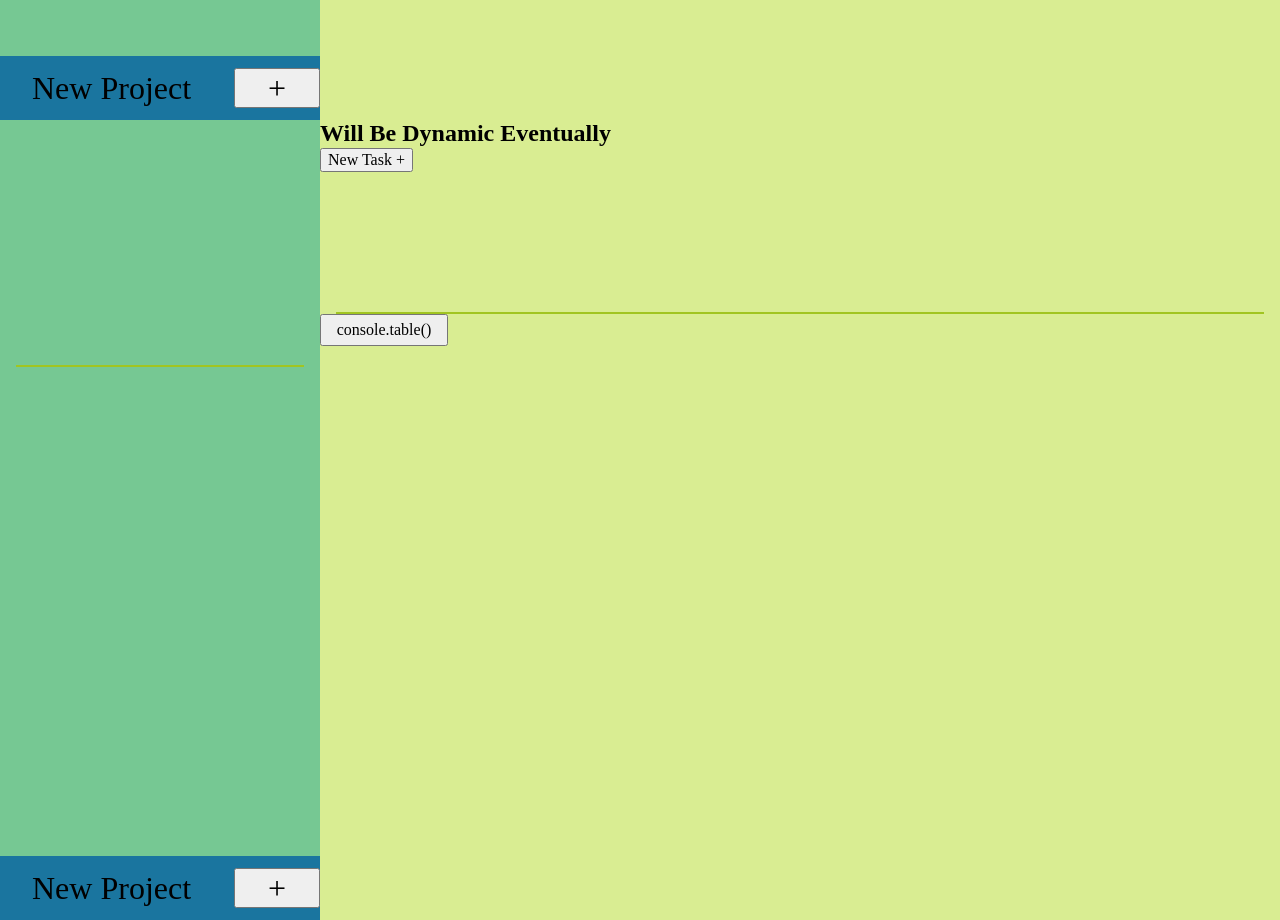
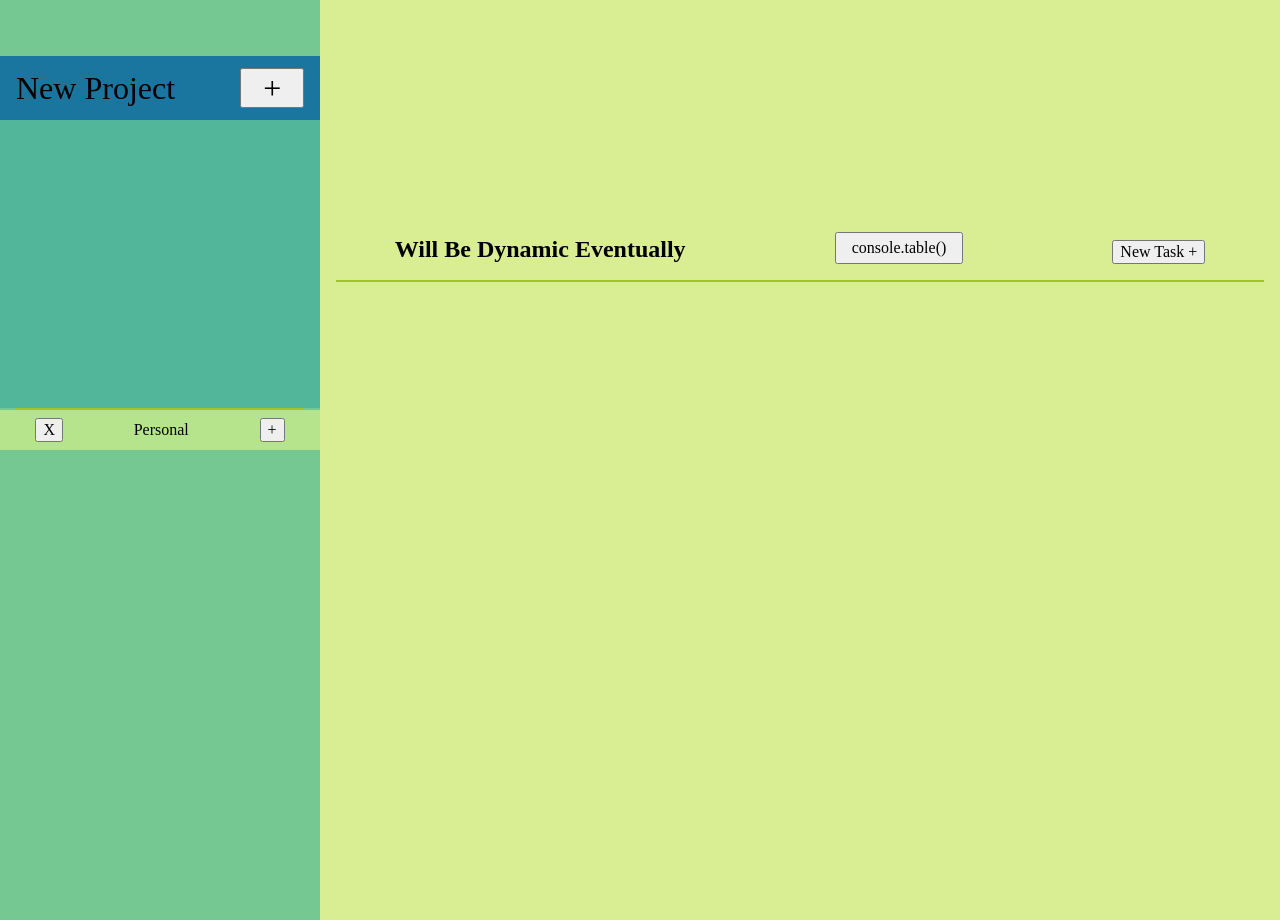
Before and after one commit to RyanMcEntire/todo-list, a website built with webpack: page temp.html in a window 1280 px wide. Shown: the part 680-1600 px from the top of the page. Built offline with nearby package versions, Linux system fonts and the light colour scheme.

Commit message:
add function to draw project cards on the sidebar

```diff
--- a/src/dom/eventListeners.js
+++ b/src/controllers/eventListeners.js
@@ -1,17 +1,20 @@
-import { makeProjectForm, makeTaskForm } from './formElements';
+import { makeProjectForm, makeTaskForm } from '../dom/formElements';
 import Storage from '../model/storage';
-
+import makeProjectCard from '../dom/dynamicElements';
 
 function appendElement(parent, element) {
   const parentElement = document.getElementById(parent);
   parentElement.appendChild(element);
 }
 
+
+
+
 const consoleTableStorage = () => {
-  return console.table(Storage.getManager().getAllProjects());
+  console.table(Storage.getManager().getAllProjects());
 };
 
-const processClick = (e) => {
+const processStaticClick = (e) => {
   const eventID = e.target.id;
   const actions = {
     callNewProjectModal: () => appendElement('content', makeProjectForm()),
@@ -23,4 +26,12 @@ const processClick = (e) => {
   }
 };
 
-export default processClick
+
+const doTheThing = () => {
+  const newProj = makeProjectCard('Personal');
+  appendElement('projectDisplayArea', newProj)
+}
+
+
+
+export { processStaticClick as processClick, doTheThing }
--- a/src/dom/dynamicElements.js
+++ b/src/dom/dynamicElements.js
@@ -0,0 +1,38 @@
+import Element from '../model/elementMaker';
+
+function makeProjectCard(projectName) {
+  return new Element('div')
+    .addAttributes({
+      class: 'projectCard',
+      'data-projectCard': projectName,
+    })
+    .addChild(
+      new Element('button')
+        .addAttributes({
+          class: 'deleteProjectButton',
+          'data-projectDelete': projectName,
+        })
+        .addText('X')
+    )
+    .addChild(
+      new Element('div')
+        .addAttributes({
+          class: 'projectName',
+          'data-projectName': projectName,
+        })
+        .addText(projectName)
+    )
+
+    .addChild(
+      new Element('button')
+        .addAttributes({
+          class: 'deleteProject',
+          'data-projectNewTask': projectName,
+        })
+        .addText('+')
+    )
+
+    .build();
+}
+
+export default makeProjectCard;
--- a/src/dom/staticElements.js
+++ b/src/dom/staticElements.js
@@ -1,4 +1,4 @@
-import processClick from './eventListeners';
+import { processClick, doTheThing } from '../controllers/eventListeners';
 import Element from '../model/elementMaker';
 
 function makeHeader() {
@@ -60,6 +60,15 @@ function makeContent() {
             .addChild(
               new Element('button')
                 .addAttributes({
+                  class: 'consoleTable',
+                  id: 'consoleTable',
+                })
+                .addText('console.table()')
+                .addEventListener('click', (e) => processClick(e))
+            )
+            .addChild(
+              new Element('button')
+                .addAttributes({
                   class: 'newTask',
                   id: 'newTask',
                 })
@@ -67,38 +76,29 @@ function makeContent() {
                 .addEventListener('click', (e) => processClick(e))
             )
         )
-
-        .addChild(
-          new Element('div').addAttributes({
-            id: 'taskView',
-          })
-        )
         .addChild(
           new Element('div').addAttributes({
             class: 'borderDiv',
           })
         )
         .addChild(
-          new Element('div').addAttributes({
-            id: 'taskFormContainer',
-          })
-        )
-        .addChild(
-          new Element('button')
+          new Element('div')
             .addAttributes({
-              class: 'consoleTable',
-              id: 'consoleTable',
+              class: 'taskView',
+              id: 'taskView',
             })
-            .addText('console.table()')
-            .addEventListener('click', (e) => processClick(e))
+            .addChild(
+              new Element('div').addAttributes({
+                class: 'taskFormContainer',
+                id: 'taskFormContainer',
+              })
+            )
         )
     )
     .build();
 }
 
-const isValidElement = (element) => {
-  return element instanceof HTMLElement;
-};
+const isValidElement = (element) => element instanceof HTMLElement;
 
 const initializePage = () => {
   const elementTreeList = [makeHeader(), makeContent()];
@@ -110,6 +110,7 @@ const initializePage = () => {
       console.error(`Failed to append element: ${tree}`);
     }
   });
+  doTheThing();
 };
 
 export default initializePage;
--- a/src/index.js
+++ b/src/index.js
@@ -3,5 +3,3 @@ import 'normalize.css';
 import initializePage from './dom/staticElements';
 
 initializePage();
-// appendProjectForm();
-// appendTaskForm();
--- a/src/model/task.js
+++ b/src/model/task.js
@@ -22,4 +22,12 @@ export default class Task {
   getDateDue() {
     return this.due;
   }
+
+  setPriority(priority) {
+    this.priority = priority;
+  }
+
+  setCompleted(isComplete) {
+    this.completed = isComplete;
+  }
 }
--- a/src/style/style.less
+++ b/src/style/style.less
@@ -98,11 +98,17 @@ h2 {
   width: 20rem;
   min-height: 100vh;
   background-color: @green3;
-  justify-content: space-between;
+  justify-content:flex-start;
 }
 
 .sortManagerContainer {
   height: 12rem;
+}
+
+.sortInfoContainer {
+  height: 18rem;
+  background-color: @green2;
+
 }
 
 .header {
@@ -125,11 +131,17 @@ h2 {
   height: 4rem;
   align-items: center;
   justify-content: space-between;
+  position: fixed;
+  bottom: 0;
+  width:20rem;
   .callNewProjectModal {
-    padding: 0rem 2rem;
+    padding: 0rem 1.3rem;
+    margin-right: 1rem;
   }
   .createNewProjectLabel {
-    padding: 0rem 2rem;
+    padding: 0rem 0rem 0rem 1rem;
+    margin: 0;
+    text-align: start;
   }
 }
 
@@ -159,7 +171,18 @@ h2 {
 }
 
 .projectDisplayArea {
-  overflow-y: scroll;
+  display: flex;
+  overflow-y: auto;
+  flex-grow: 1;
+}
+
+.projectCard {
+  display: flex;
+  background-color: @green4;
+  height: 2.5rem;
+  align-items: center;
+  flex-grow: 1;
+  justify-content: space-around;
 }
 
 #consoleTable {
@@ -171,6 +194,9 @@ h2 {
   flex-direction: column;
   flex-grow: 1;
   max-width: 65rem;
+  justify-content: start;
+
+
 }
 
 .borderDiv {
@@ -181,7 +207,20 @@ h2 {
 }
 
 .taskInfoArea {
-  height: 12rem;
+  display: flex;
+  height: 10rem;
+  justify-content: space-around;
+  align-items: end;
+  >* {
+    margin-bottom: 1rem;
+  }
+}
+
+.taskView {
+  display: flex;
+  flex-direction: column;
+  flex-grow: 1;
+  overflow-y: auto;
 }
 
 #consoleTable {
```
Also changed, not shown: dist/index.html, dist/main.js, src/controllers/action-controller.js (line endings or trailing spaces), src/style/style.css.
